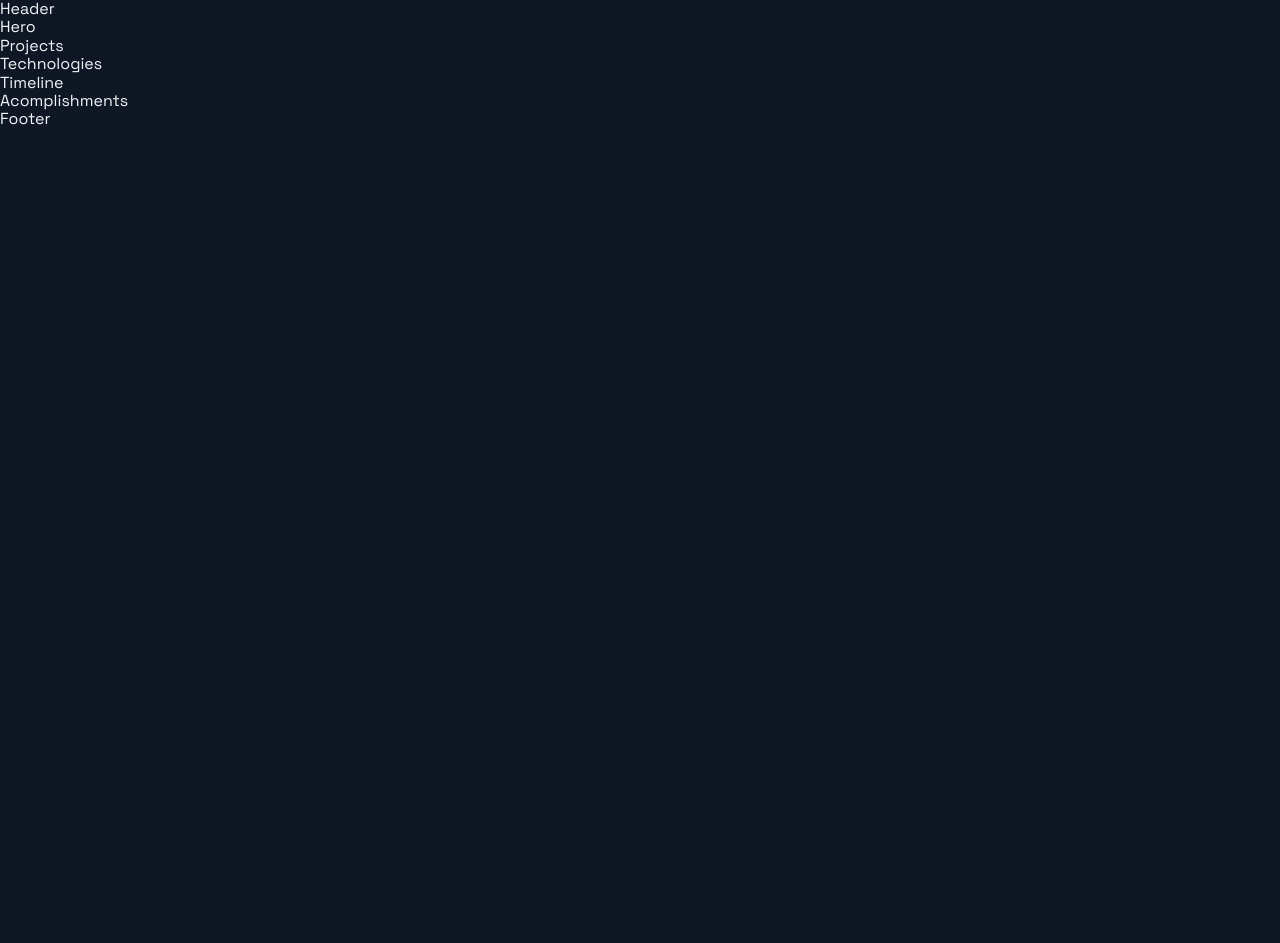
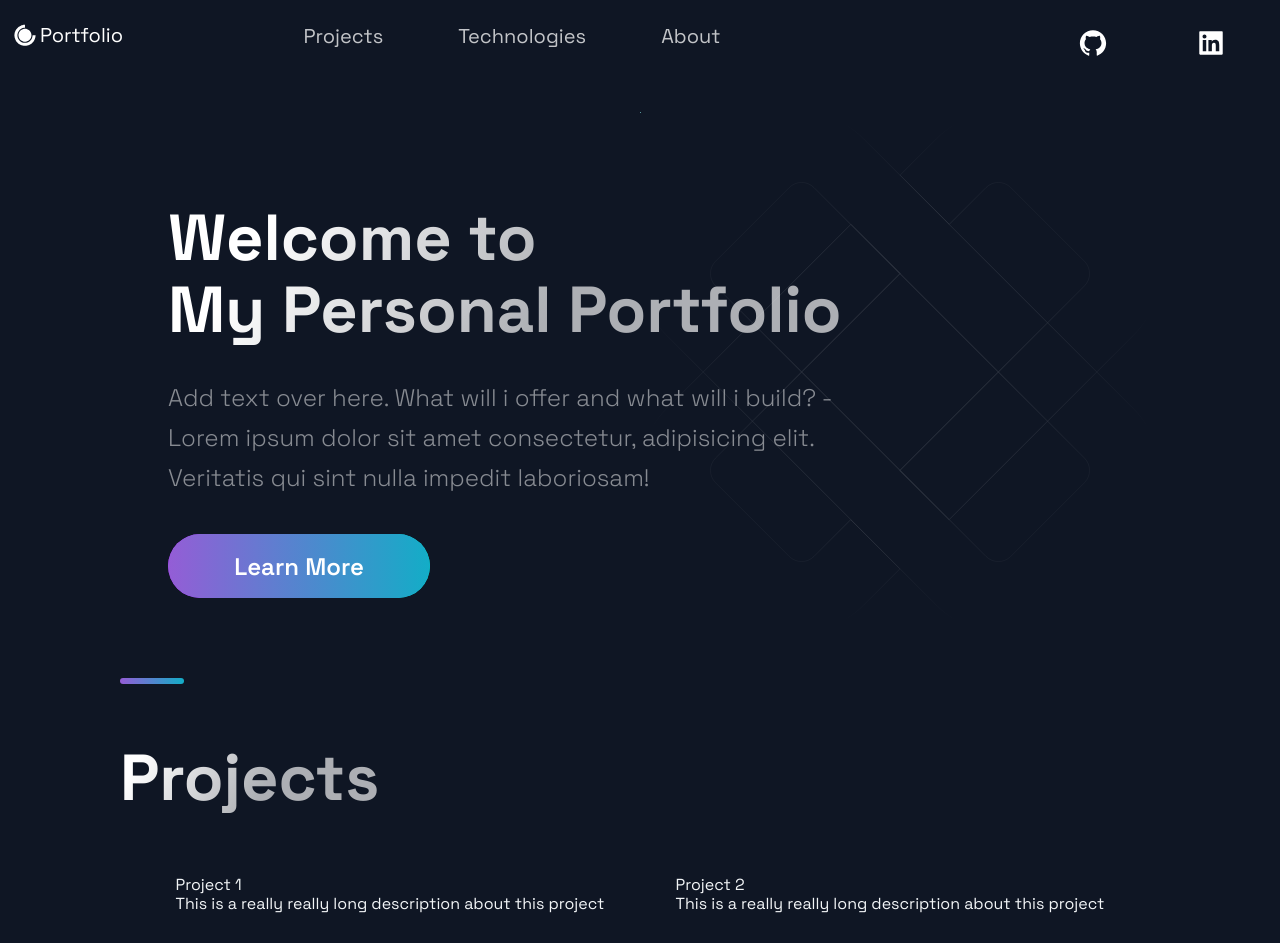
Before and after one commit to cortinabryan/portfolio, a Next.js app: page / in a window 1280 px wide. Shown: the top 943 px of the page. Before the commit the page ends 800 px from the top, so only its background shows below. Built offline with nearby package versions, Linux system fonts and the light colour scheme.

Commit message:
added Header,Hero,Projects components

```diff
--- a/pages/index.js
+++ b/pages/index.js
@@ -10,10 +10,10 @@ import { Section } from "../src/styles/GlobalComponents";
 const Home = () => {
   return (
     <Layout>
-      {/* <Section grid> */}
-      <Hero />
-      {/* <BgAnimation /> */}
-      {/* </Section> */}
+      <Section grid>
+        <Hero />
+        <BgAnimation />
+      </Section>
       <Projects />
       <Technologies />
       <Timeline />
--- a/src/components/Header/Header.js
+++ b/src/components/Header/Header.js
@@ -1,14 +1,60 @@
-import Link from 'next/link';
-import React from 'react';
-import { AiFillGithub, AiFillInstagram, AiFillLinkedin } from 'react-icons/ai';
-import { DiCssdeck } from 'react-icons/di';
+import Link from "next/link";
+import React from "react";
+import { AiFillGithub, AiFillLinkedin } from "react-icons/ai";
+import { DiCssdeck } from "react-icons/di";
 
-import { Container, Div1, Div2, Div3, NavLink, SocialIcons } from './HeaderStyles';
+import {
+  Container,
+  Div1,
+  Div2,
+  Div3,
+  NavLink,
+  SocialIcons,
+  Span,
+} from "./HeaderStyles";
 
-const Header = () =>  (
-  <div>
-    Header
-  </div>
+const Header = () => (
+  <Container>
+    <Div1>
+      <Link href="/">
+        <a
+          style={{
+            display: "flex",
+            alignItems: "center",
+            color: "white",
+            marginBottom: "20px",
+          }}
+        >
+          <DiCssdeck size="3rem" /> <Span>Portfolio</Span>
+        </a>
+      </Link>
+    </Div1>
+    <Div2>
+      <li>
+        <Link href="#projects" passHref>
+          <NavLink>Projects</NavLink>
+        </Link>
+      </li>
+      <li>
+        <Link href="#tech" passHref>
+          <NavLink>Technologies</NavLink>
+        </Link>
+      </li>
+      <li>
+        <Link href="#about" passHref>
+          <NavLink>About</NavLink>
+        </Link>
+      </li>
+    </Div2>
+    <Div3>
+      <SocialIcons href="https://github.com">
+        <AiFillGithub size="3rem" />
+      </SocialIcons>
+      <SocialIcons href="https://linkedin.com">
+        <AiFillLinkedin size="3rem" />
+      </SocialIcons>
+    </Div3>
+  </Container>
 );
 
 export default Header;
--- a/src/components/Header/HeaderStyles.js
+++ b/src/components/Header/HeaderStyles.js
@@ -1,5 +1,5 @@
-import { IoIosArrowDropdown } from 'react-icons/io';
-import styled from 'styled-components';
+import { IoIosArrowDropdown } from "react-icons/io";
+import styled from "styled-components";
 
 export const Container = styled.div`
   display: grid;
@@ -17,6 +17,11 @@ export const Container = styled.div`
     grid-row-gap: 0.5rem;
   }
 `;
+
+export const Span = styled.span`
+  font-size: 2rem;
+`;
+
 export const Div1 = styled.div`
   grid-area: 1 / 1 / 2 / 2;
   display: flex;
@@ -94,8 +99,8 @@ export const NavProductsIcon = styled(IoIosArrowDropdown)`
   display: flex;
   align-self: center;
   transition: 0.3s ease;
-  opacity: ${({ isOpen }) => (isOpen ? '1' : '.75')};
-  transform: ${({ isOpen }) => (isOpen ? 'scaleY(-1)' : 'scaleY(1)')};
+  opacity: ${({ isOpen }) => (isOpen ? "1" : ".75")};
+  transform: ${({ isOpen }) => (isOpen ? "scaleY(-1)" : "scaleY(1)")};
 
   &:hover {
     opacity: 1;
@@ -107,18 +112,16 @@ export const NavProductsIcon = styled(IoIosArrowDropdown)`
   }
 `;
 
-
 // Social Icons
 
 export const SocialIcons = styled.a`
-transition: 0.3s ease;
-color: white;
-border-radius: 50px;
+  transition: 0.3s ease;
+  color: white;
+  border-radius: 50px;
   padding: 8px;
-&:hover {
+  &:hover {
     background-color: #212d45;
     transform: scale(1.2);
     cursor: pointer;
-
   }
-`
+`;
--- a/src/components/Hero/Hero.js
+++ b/src/components/Hero/Hero.js
@@ -1,13 +1,30 @@
-import React from 'react';
+import React from "react";
 
-import { Section, SectionText, SectionTitle } from '../../styles/GlobalComponents';
-import Button from '../../styles/GlobalComponents/Button';
-import { LeftSection } from './HeroStyles';
+import {
+  Section,
+  SectionText,
+  SectionTitle,
+} from "../../styles/GlobalComponents";
+import Button from "../../styles/GlobalComponents/Button";
+import { LeftSection } from "./HeroStyles";
 
 const Hero = (props) => (
-  <div>
-    Hero
-  </div>
+  <Section>
+    <LeftSection>
+      <SectionTitle main center>
+        Welcome to <br />
+        My Personal Portfolio
+      </SectionTitle>
+      <SectionText>
+        Add text over here. What will i offer and what will i build? - Lorem
+        ipsum dolor sit amet consectetur, adipisicing elit. Veritatis qui sint
+        nulla impedit laboriosam!
+      </SectionText>
+      <Button onClick={() => (window.location = "https://google.com")}>
+        Learn More
+      </Button>
+    </LeftSection>
+  </Section>
 );
 
 export default Hero;
--- a/src/components/Projects/Projects.js
+++ b/src/components/Projects/Projects.js
@@ -1,13 +1,66 @@
-import React from 'react';
+import React from "react";
 
-import { BlogCard, CardInfo, ExternalLinks, GridContainer, HeaderThree, Hr, Tag, TagList, TitleContent, UtilityList, Img } from './ProjectsStyles';
-import { Section, SectionDivider, SectionTitle } from '../../styles/GlobalComponents';
-import { projects } from '../../constants/constants';
+import {
+  BlogCard,
+  CardInfo,
+  ExternalLinks,
+  GridContainer,
+  HeaderThree,
+  Hr,
+  Tag,
+  TagList,
+  TitleContent,
+  UtilityList,
+  Img,
+} from "./ProjectsStyles";
+import {
+  Section,
+  SectionDivider,
+  SectionTitle,
+} from "../../styles/GlobalComponents";
+import { projects } from "../../constants/constants";
+
+const projectsDemo = [
+  {
+    title: "Project 1",
+    description: "This is a really really long description about this project",
+  },
+  {
+    title: "Project 2",
+    description: "This is a really really long description about this project",
+  },
+  {
+    title: "Project 3",
+    description: "This is a really really long description about this project",
+  },
+  {
+    title: "Project 4",
+    description: "This is a really really long description about this project",
+  },
+  {
+    title: "Project 5",
+    description: "This is a really really long description about this project",
+  },
+  {
+    title: "Project 6",
+    description: "This is a really really long description about this project",
+  },
+];
 
 const Projects = () => (
-  <div>
-    Projects
-  </div>
+  <Section nopadding id="projects">
+    <SectionDivider />
+    <SectionTitle main>Projects</SectionTitle>
+    <GridContainer>
+      {projectsDemo.map((project) => (
+        <div>
+          {project.title}
+          <br />
+          {project.description}
+        </div>
+      ))}
+    </GridContainer>
+  </Section>
 );
 
 export default Projects;
```
